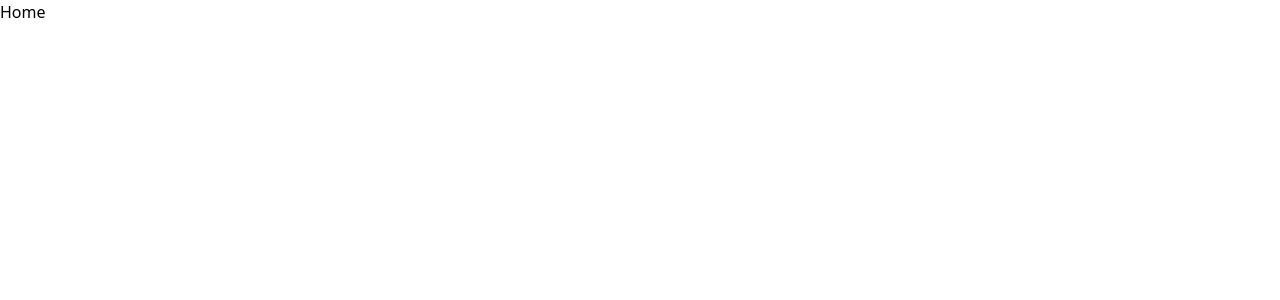
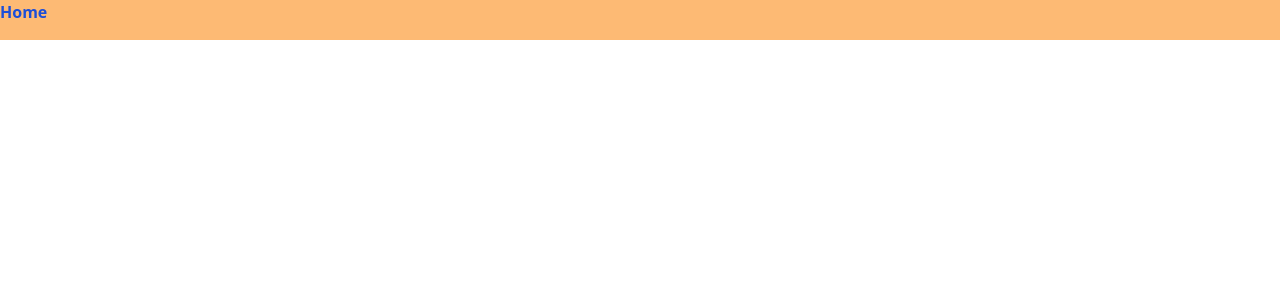
Before and after one commit to PrathmeshSadake/getmagic-frontend, a Next.js app in the folder nextfrontend/: page /home in a window 1280 px wide. Shown: the top 300 px of the page. Built offline with nearby package versions, Linux system fonts and the light colour scheme.

Commit message:
got layout working, needed to add tailwind config to include layouts folder

```diff
--- /dev/null
+++ b/nextfrontend/layouts/homelayout.jsx
@@ -0,0 +1,7 @@
+export default function HomeLayout({ children }) {
+  return (
+    <main className="bg-orange-300 h-10 items-center justify-center text-blue-700 font-extrabold">
+     {children}
+    </main>
+  )
+}
--- a/nextfrontend/pages/_app.js
+++ b/nextfrontend/pages/_app.js
@@ -1,7 +1,19 @@
-import '../styles/globals.css'
+import "../styles/globals.css";
+
+import Link from "next/link";
+import Head from "next/head";
+import HomeLayout from "../layouts/homelayout";
 
 function MyApp({ Component, pageProps }) {
-  return <Component {...pageProps} />
+  return (
+      Component.PageLayout ?
+        <Component.PageLayout>
+          <Component {...pageProps} />
+        </Component.PageLayout>
+       : (
+        <Component {...pageProps} />
+      )
+  );
 }
 
-export default MyApp
+export default MyApp;
--- a/nextfrontend/pages/home.jsx
+++ b/nextfrontend/pages/home.jsx
@@ -1,8 +1,9 @@
 import Link from "next/link";
 import Head from "next/head";
+import HomeLayout from "../layouts/homelayout";
+function Home(props) {
+  return (
 
-export default function Home(props) {
-  return (
     <section>
       <Head>
         <title>Home</title>
@@ -15,3 +16,6 @@ export default function Home(props) {
     </section>
   );
 }
+Home.PageLayout = HomeLayout
+
+export default Home;
--- a/nextfrontend/tailwind.config.js
+++ b/nextfrontend/tailwind.config.js
@@ -3,6 +3,7 @@ module.exports = {
   content: [
     "./pages/**/*.{js,ts,jsx,tsx}",
     "./components/**/*.{js,ts,jsx,tsx}",
+    "./layouts/**/*.{js,ts,jsx,tsx}",
   ],
   theme: {
     extend: {},
```
